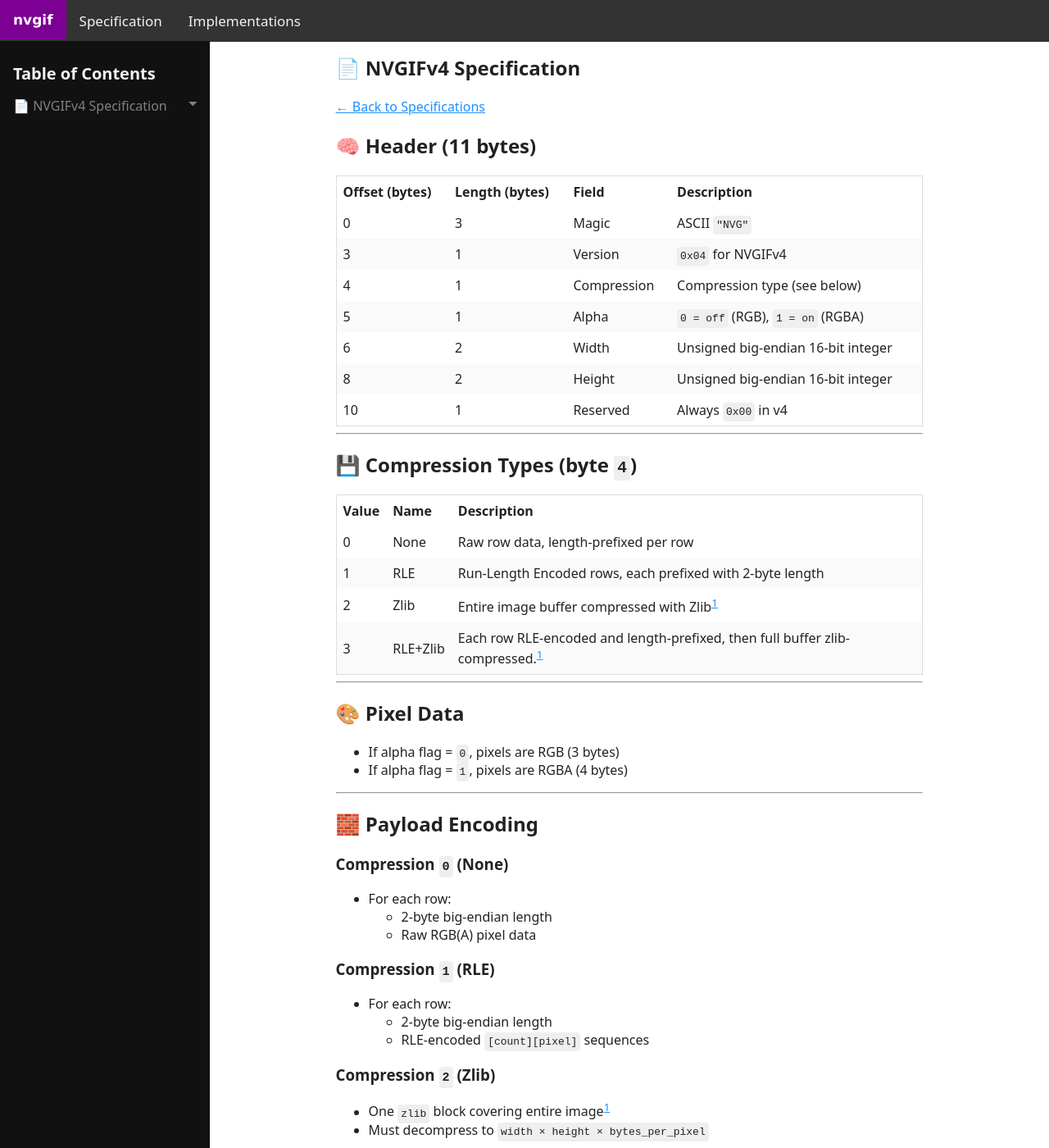
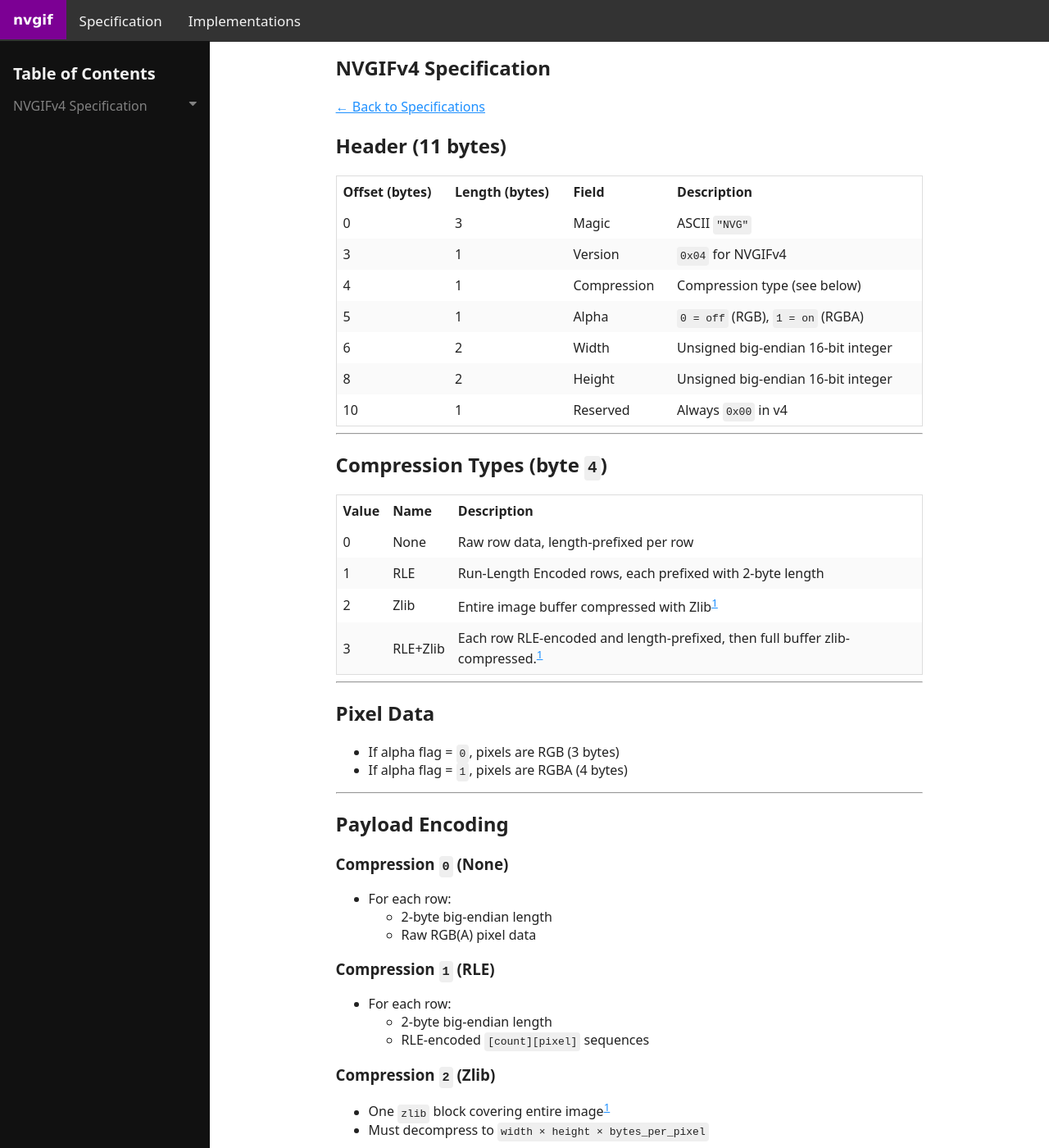
Before and after one commit to tiash-and-cats/nvgif, a Jekyll site: the page built from specs/v4.md, in a window 1280 px wide and 1400 px high. Shown: the whole window at 82% size. Built offline with Jekyll 4.4.1, drawn with Linux system fonts in a browser that asks for light colours; nearby versions of some CDN libraries; our own code applies the rules of GitHub Pages for plain Markdown files; some of the changed text lies outside the part shown.

````diff
--- a/specs/v4.md
+++ b/specs/v4.md
@@ -1,7 +1,7 @@
-# 📄 NVGIFv4 Specification
+# NVGIFv4 Specification
 [&larr; Back to Specifications](README.md)
 
-## 🧠 Header (11 bytes)
+## Header (11 bytes)
 
 | Offset (bytes) | Length (bytes) | Field            | Description                                 |
 |----------------|----------------|------------------|---------------------------------------------|
@@ -15,7 +15,7 @@
 
 ---
 
-## 💾 Compression Types (byte `4`)
+## Compression Types (byte `4`)
 
 | Value | Name        | Description                                                 |
 |-------|-------------|-------------------------------------------------------------|
@@ -26,14 +26,14 @@
 
 ---
 
-## 🎨 Pixel Data
+## Pixel Data
 
 - If alpha flag = `0`, pixels are RGB (3 bytes)
 - If alpha flag = `1`, pixels are RGBA (4 bytes)
 
 ---
 
-## 🧱 Payload Encoding
+## Payload Encoding
 
 ### Compression `0` (None)
 
@@ -61,7 +61,7 @@
 
 ---
 
-## 🔄 Decoding Logic (Summary)
+## Decoding Logic (Summary)
 
 1. Read and validate magic bytes and version
 2. Parse compression, alpha, dimensions
@@ -71,7 +71,7 @@
 
 ---
 
-## 🚀 Notes
+## Notes
 
 - Reserved byte may be used in NVGIFv5+ (e.g. for metadata blocks, frame counts)
 - All values use big-endian encoding
@@ -80,7 +80,7 @@
 
 ---
 
-## 📌 Example Header (Hex Dump)
+## Example Header (Hex Dump)
 
 ```
 4E 56 47 04 03 00 00 C8 00 C8 00
@@ -95,7 +95,7 @@
 
 ---
 
-## 🧃 This Spec Supports
+## This Spec Supports
 
 - Transparent images (alpha channel)
 - Choice of compression tradeoffs
````
